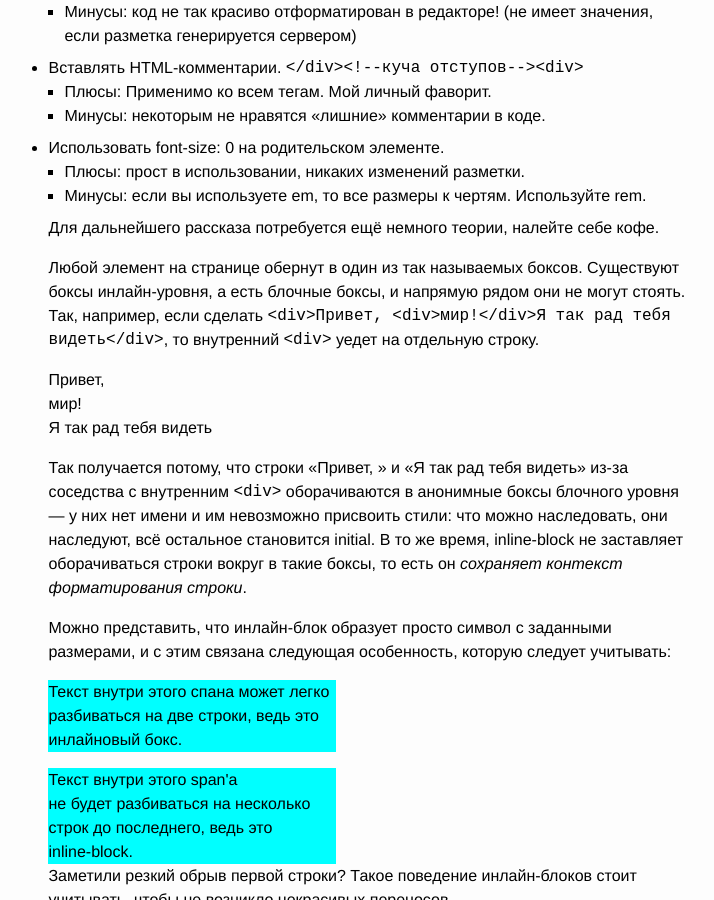
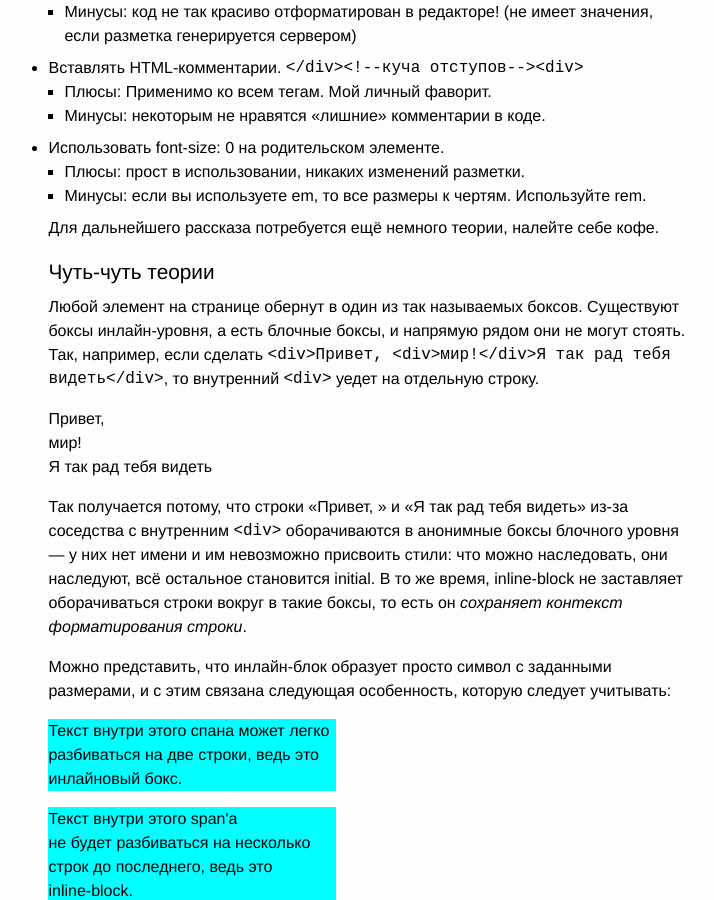
Before and after one commit to smirina/frontiermag.github.io, a Jekyll site: the page built from _posts/2014-06-24-inline-block.markdown, in a window 1280 px wide and 900 px high, scrolled down 2420 px. Shown: the whole window, without its empty margins (228-942 px from the left). Built offline with Jekyll 4.4.1, drawn with Linux system fonts in a browser that asks for light colours; comment, search, counter and statistics services are not loaded.

Commit message:
subheader added

```diff
--- a/_posts/2014-06-24-inline-block.markdown
+++ b/_posts/2014-06-24-inline-block.markdown
@@ -99,6 +99,9 @@ ul ul {
 
 Для дальнейшего рассказа потребуется ещё немного теории, налейте себе кофе.
 
+Чуть-чуть теории
+----------------
+
 Любой элемент на странице обернут в один из так называемых боксов. Существуют боксы инлайн-уровня, а есть блочные боксы, и напрямую рядом они не могут стоять. Так, например, если сделать `<div>Привет, <div>мир!</div>Я так рад тебя видеть</div>`, то внутренний `<div>` уедет на отдельную строку.
 
 <div style="margin-bottom: 1rem">Привет, <div>мир!</div> Я так рад тебя видеть</div>
```
